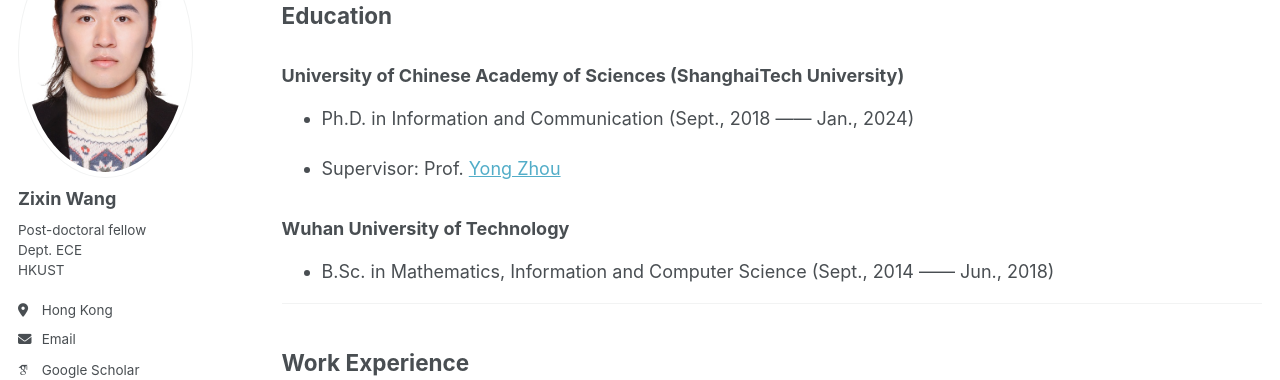
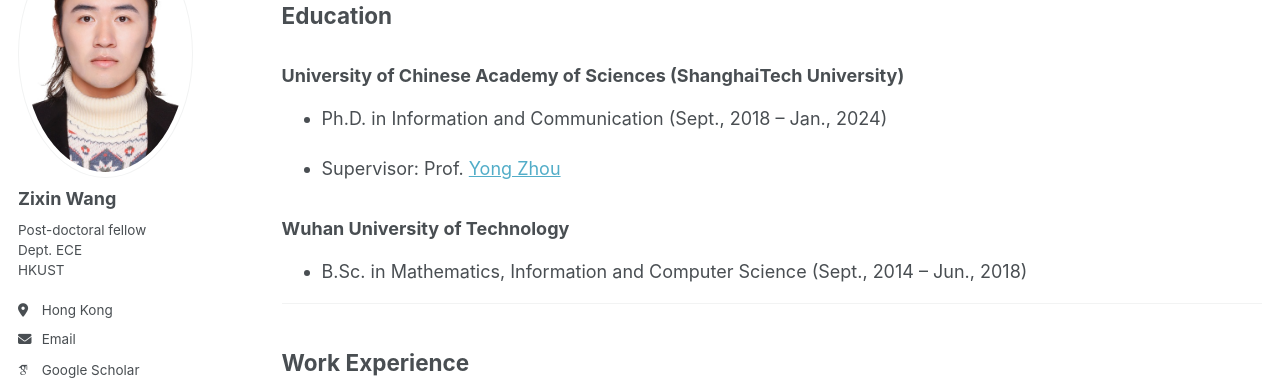
Before and after one commit to eewangzx/eewangzx.github.io, a Jekyll site: the page built from _pages/cv.md, in a window 1280 px wide and 900 px high. Shown: the part 177-557 px from the top of the window. Built offline with Jekyll 4.4.1, drawn with Linux system fonts in a browser that asks for light colours; some web fonts are replaced.

Commit message:
fix error

```diff
--- a/_pages/cv.md
+++ b/_pages/cv.md
@@ -13,13 +13,13 @@ redirect_from:
 
 ### University of Chinese Academy of Sciences (ShanghaiTech University)
 
-- Ph.D. in Information and Communication (Sept., 2018 —— Jan., 2024)
+- Ph.D. in Information and Communication (Sept., 2018 -- Jan., 2024)
 
 - Supervisor: Prof. [Yong Zhou](https://faculty.sist.shanghaitech.edu.cn/faculty/zhouyong/index.html)
 
 ### Wuhan University of Technology
 
-- B.Sc. in Mathematics, Information and Computer Science  (Sept., 2014 —— Jun., 2018)
+- B.Sc. in Mathematics, Information and Computer Science  (Sept., 2014 -- Jun., 2018)
 
 ---
 
```
Also changed, not shown: _publications/paper13.md (+1 -1 lines), _publications/paper14.md (+1 -1 lines).
